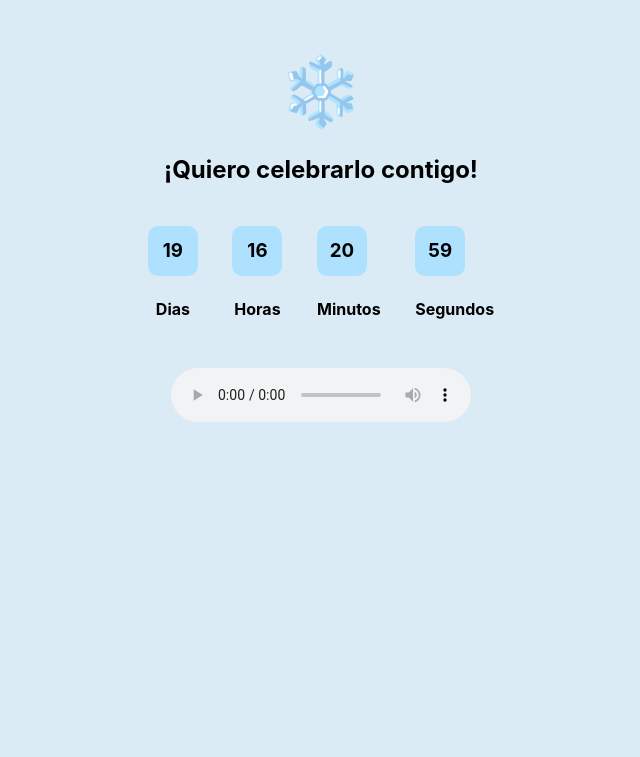
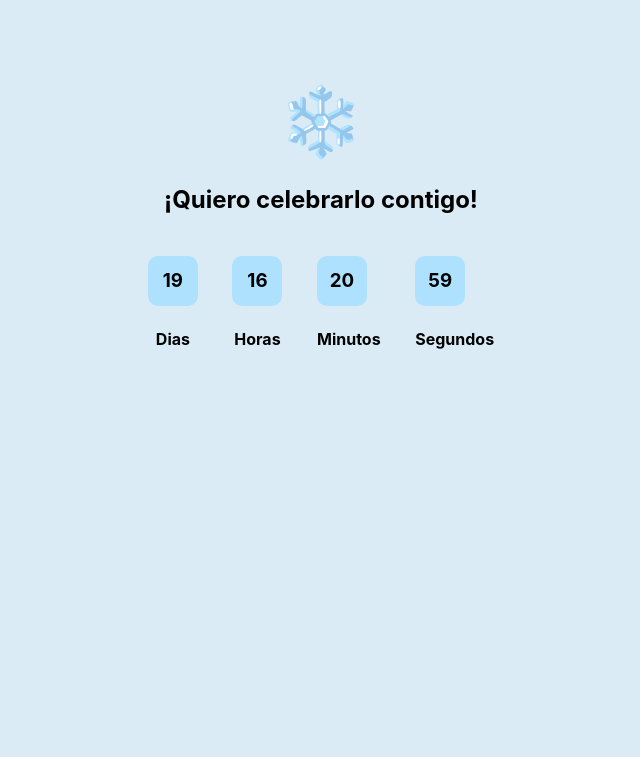
Before and after one commit to Pasttor/invitacion-sofia, a website built with Vite: page index.html in a window 1280 px wide. Shown: the top 757 px of the page, without its empty margins (319-959 px from the left). Built offline with nearby package versions, Linux system fonts and the light colour scheme; files whose address does not match are found by name.

Commit message:
audio automatico

```diff
--- a/index.html
+++ b/index.html
@@ -42,9 +42,10 @@
         </div>
       </div>
       <div>
-        <audio controls autoplay>
+        <iframe src="/music.mp3" allow="autoplay" id="audio" style="display: none"></iframe>
+        <!-- <audio controls autoplay>
           <source src="/music.mp3" type="audio/mpeg">
-      </audio>
+      </audio> -->
       </div>
 
 
```
